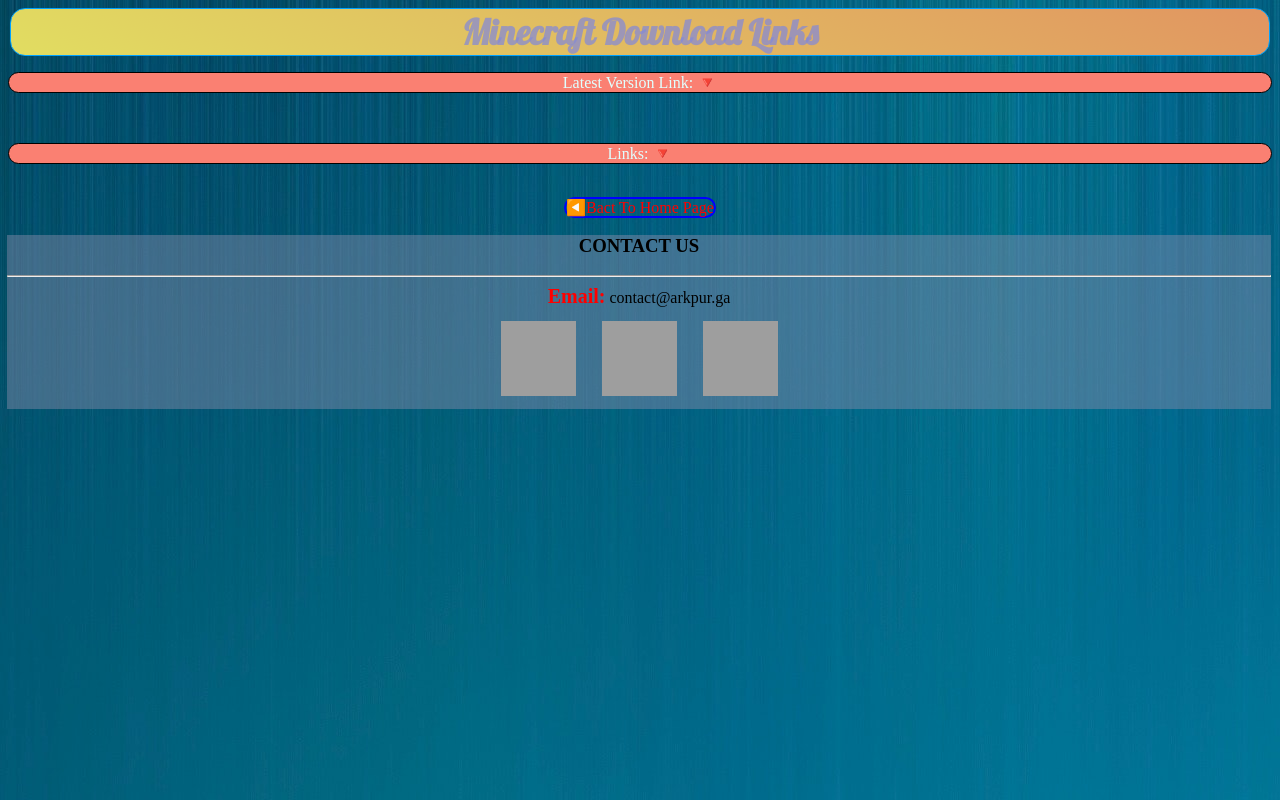
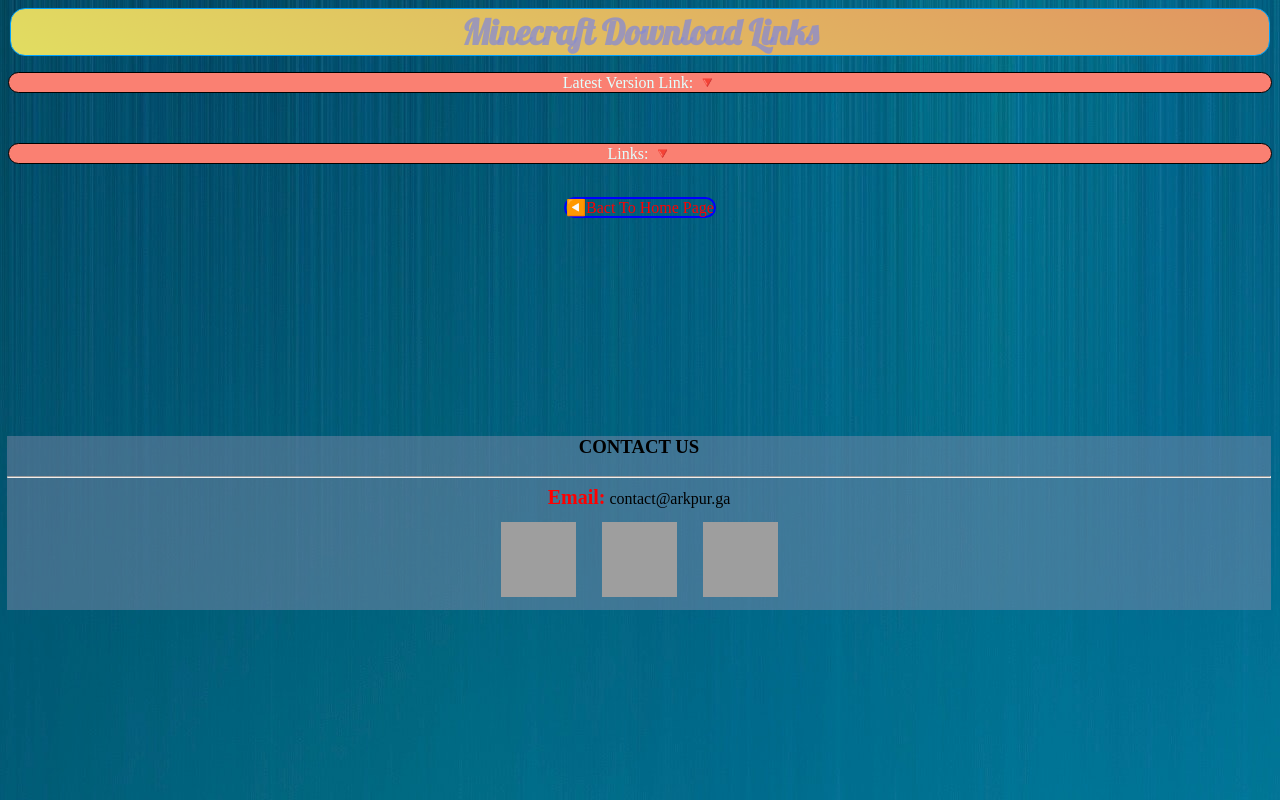
Before and after one commit to hacker123-star/arkpur, a plain HTML site: page download.html in a window 1280 px wide. Drawn offline with nearby package versions, Linux system fonts and the light colour scheme; grey boxes are pictures that could not be loaded.

Commit message:
Add files via upload

```diff
--- a/allCss/download.css
+++ b/allCss/download.css
@@ -100,7 +100,7 @@
   width: 100%;
   position: relative;
   right: 1px;
-  bottom: 1px;
+  bottom: -200px;
   background-color: #898CAB73;
 }
 
```
